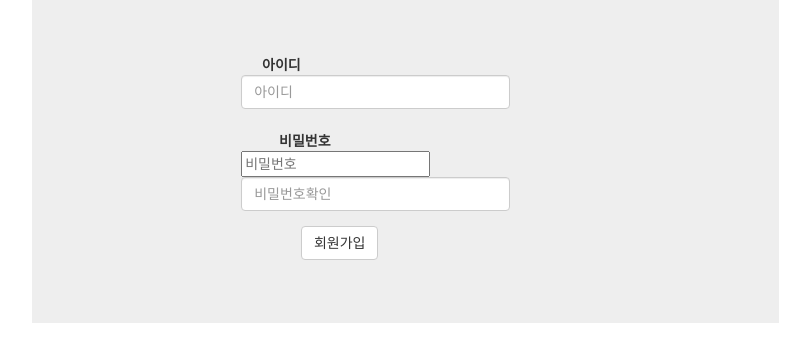
After one commit to DongGeun-YI/book-practice, a Django app: page /join/ in a window 1280 px wide. The commit adds this page. Shown: the top 362 px of the page, without its empty margins (288-1098 px from the left). Run offline with Django 3.2, Linux system fonts and the light colour scheme; some libraries are stand-ins or nearby versions.

```diff
--- /dev/null
+++ b/functional_tests/__init__.py
@@ -0,0 +1 @@
+__author__ = 'Macbookair'
--- a/lists/templates/home.html
+++ b/lists/templates/home.html
@@ -3,4 +3,5 @@
     {% extends 'base.html' %}
     {% block header_text  %} To-Do list{% endblock %}
     {% block form_action %}{% url 'new_list' %}{% endblock %}
+
 </html>
--- /dev/null
+++ b/lists/templates/join.html
@@ -0,0 +1,37 @@
+<!DOCTYPE html>
+<html>
+<head lang="en">
+    <link rel="stylesheet" href="//maxcdn.bootstrapcdn.com/bootstrap/3.2.0/css/bootstrap.min.css">
+    <script src="//maxcdn.bootstrapcdn.com/bootstrap/3.2.0/js/bootstrap.min.js"></script>
+</head>
+<body>
+
+<div class = "col-md-7 col-md-offset-3 jumbotron">
+<div class="col-md-6 col-md-offset-3">
+<form action = "/" class="form-horizontal" role= "form" method = "POST"> <!--숨기는 방법 -->
+<div class="form-group">
+    <label for="inputEmail3" class="col-sm-3 control-label">아이디</label>
+    <div class="col-sm-10">
+      <input name = "user_email" type="email" class="form-control" id="inputEmail3" placeholder="아이디">
+    </div>
+  </div>
+  <div class="form-group">
+    <label for="inputPassword3" class="col-sm-4 control-label">비밀번호</label>
+    <div class="col-sm-10">
+      <input name = "user_password_1" type="password" class="form- control" id="inputPassword3" placeholder="비밀번호">
+        <row></row>
+
+        <input name = "user_password_2" type="password" class="form-control" id="inputPassword3" placeholder="비밀번호확인">
+    </div>
+  </div>
+  <div class="form-group">
+    <div class="col-sm-offset-2 col-sm-10">
+      <button type="submit" class="btn btn-default">회원가입</button>
+    </div>
+  </div>
+</form>
+</div>
+    </div>
+
+</body>
+</html>
--- a/lists/urls.py
+++ b/lists/urls.py
@@ -6,6 +6,7 @@ from django.contrib import admin
 urlpatterns = patterns('',
     # Examples
      url(r'^(\d+)/$', 'lists.views.view_list', name='view_list'), #영구적 리디렉션 301(.+) -> (\d+)
- #    url(r'^(\d+)/add_item$', 'lists.views.add_item', name='add_item'),
-     url(r'^new$', 'lists.views.new_list', name = 'new_list'),
+ #   url(r'^(\d+)/add_item$', 'lists.views.add_item', name='add_item'),
+     url(r'^new$', 'lists.views.new_list', name='new_list'),
+
 )
--- a/lists/views.py
+++ b/lists/views.py
@@ -39,4 +39,17 @@ def new_list(request):
         list_.delete()
         error = "You can't have an empty item"
         return render(request, 'home.html', {"error": error})
-    return redirect(list_)  #('/lists/%d/' % (list_.id,))
+    return redirect('view_list', list_.id)  #('/lists/%d/' % (list_.id,))
+
+def login(request):
+
+    return render(request, 'login.html')
+    # request.session['list_login_sess'] = 'dongguen'
+    #return HttpResponse('[%s] logged in successfully' % request.session['list_login_sess'])
+
+def logout(request):
+    #del request.session['list_login_sees']
+    return render(request, 'logout.html')
+
+def join(request):
+    return render(request, 'join.html')
--- a/superlists/urls.py
+++ b/superlists/urls.py
@@ -5,4 +5,7 @@ urlpatterns = patterns('',
      url(r'^$', 'lists.views.home_page', name='home'),
      url(r'^lists/', include('lists.urls')),
      #url(r'^lists/new$', include(admin.site.urls)),
+     url(r'^login/$', 'lists.views.login', name = 'login'),
+     url(r'^logout/$', 'lists.views.logout', name = 'logout'),
+     url(r'^join/$', 'lists.views.join', name = 'join'),
 )
```
Also changed, not shown: lists/templates/base.html (+17 -2 lines), lists/templates/login.html (added, +34 -0 lines).
